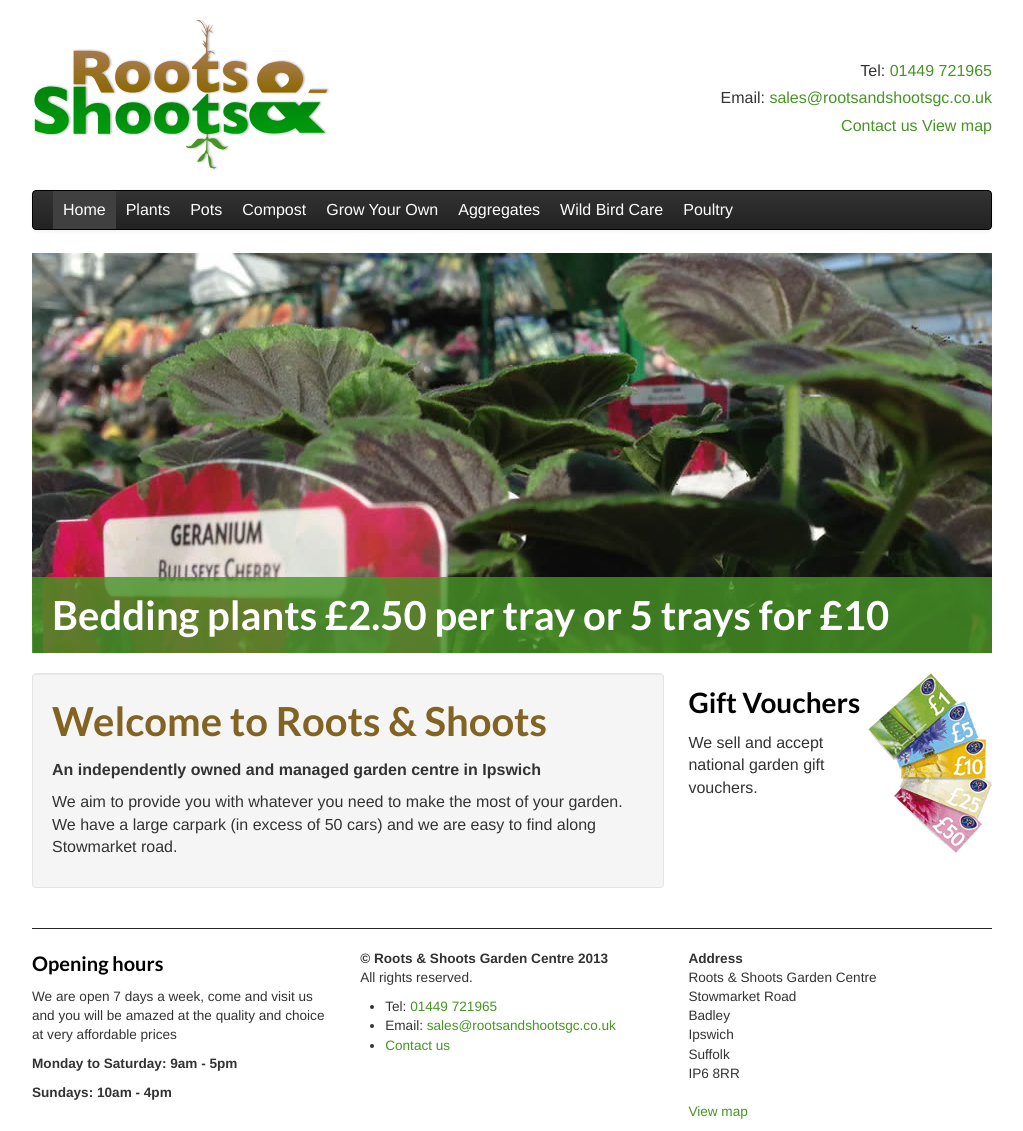
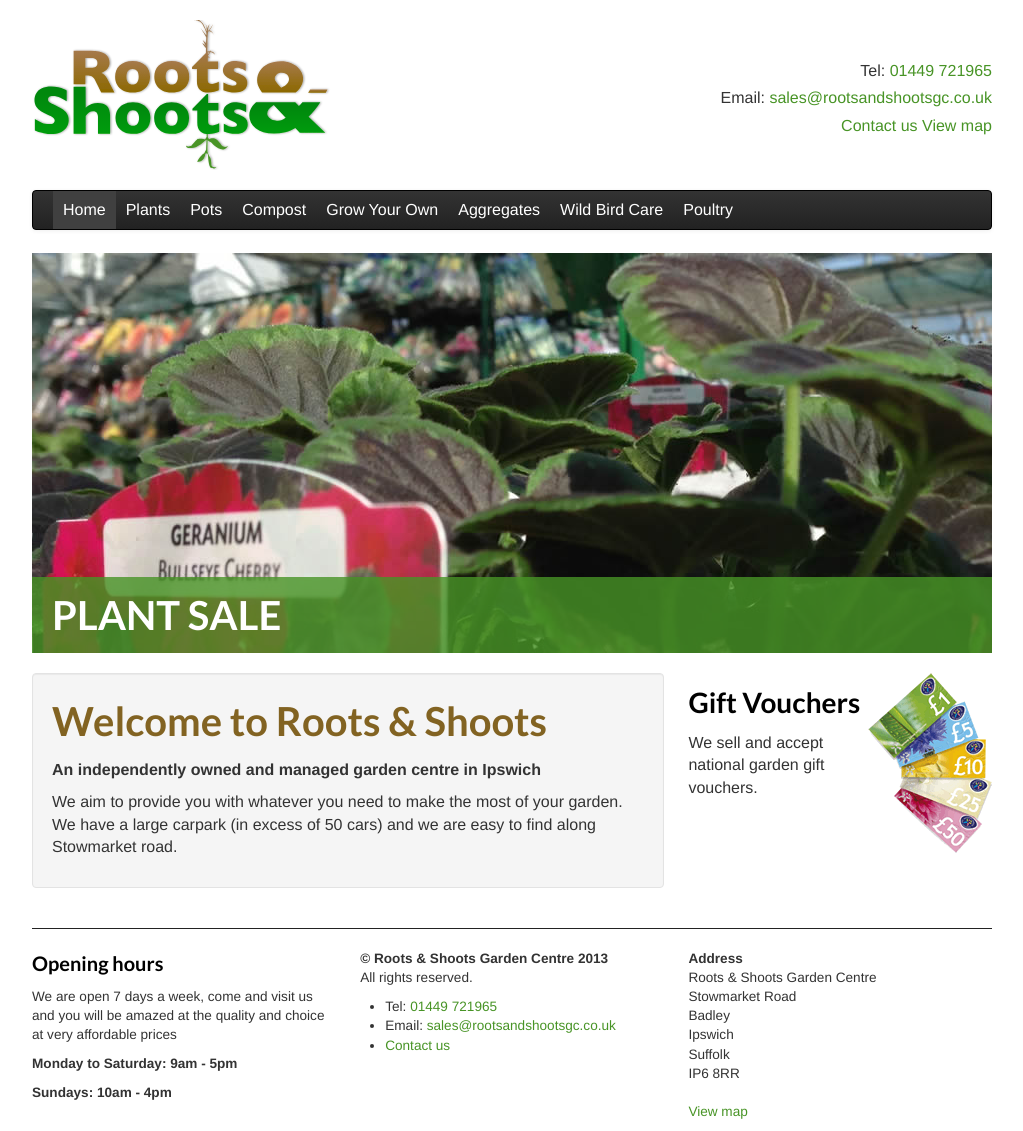
Before and after one commit to RootsShoots/site, a Jekyll site: the page built from index.md, in a window 1280 px wide. Shown: the whole page, without its empty margins (128-1151 px from the left). Built offline with Jekyll 4.4.1, drawn with Linux system fonts in a browser that asks for light colours; nearby versions of some CDN libraries.

Commit message:
remove veg plants and add plant sale

```diff
--- a/index.md
+++ b/index.md
@@ -5,9 +5,7 @@
     - img:   960/begonias.jpg
       title: Begonias ready now!
     - img:   960/bedding.jpg
-      title: Bedding plants £2.50 per tray or 5 trays for £10
-    - img:   960/toms.jpg
-      title: <small>Vegetable plants £1.99 per tray Tomato plants from 99p</small>
+      title: PLANT SALE
     - img:   960/birds.jpg
       title: Wild bird care
 ---
```
